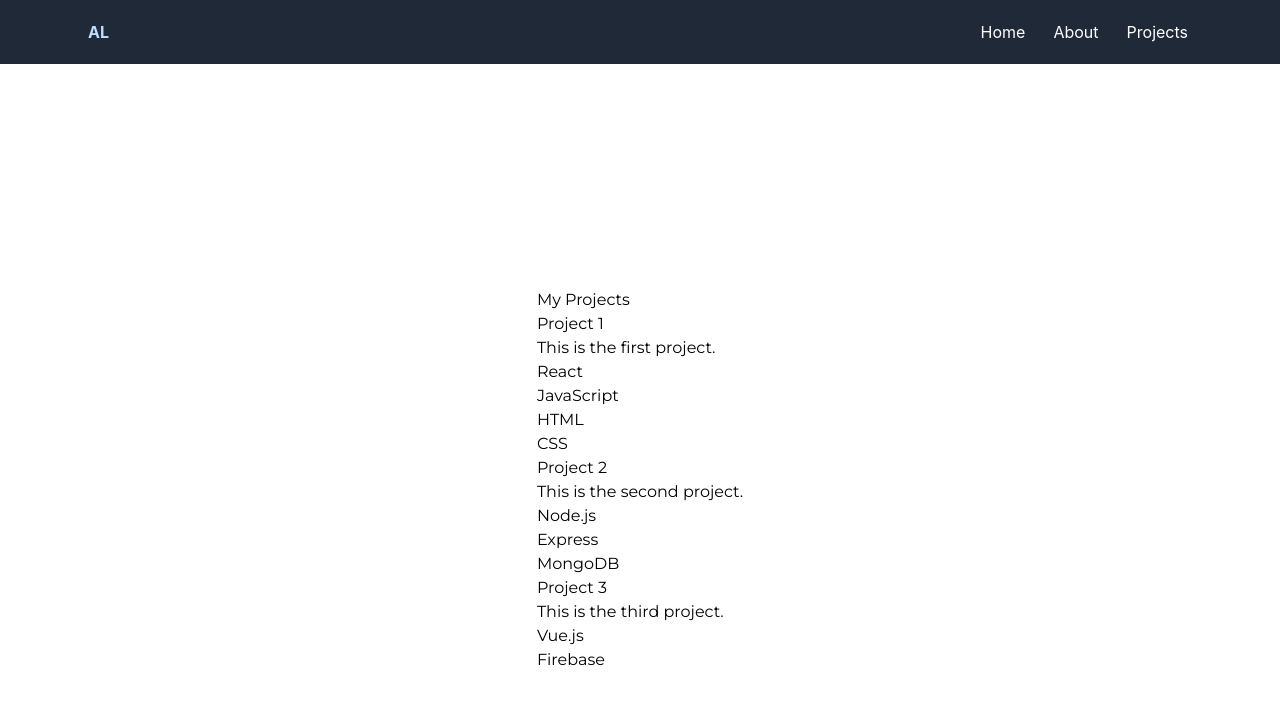
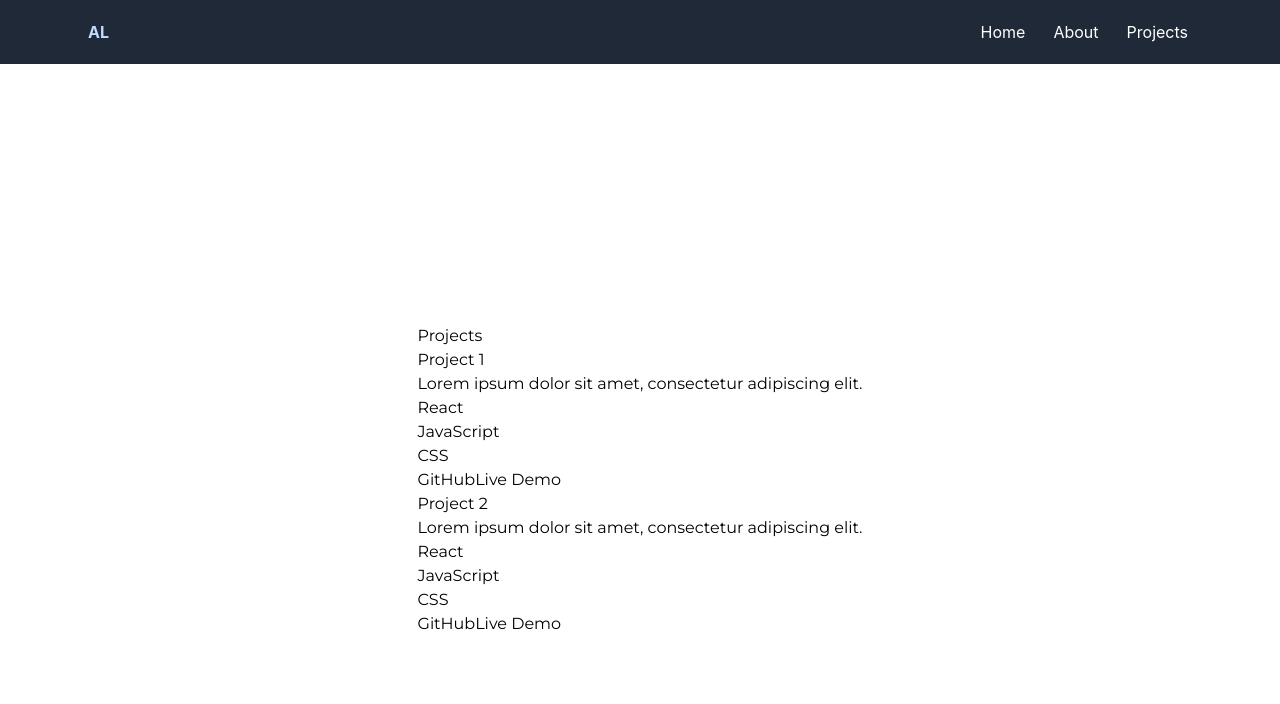
Before and after one commit to alicia-lau/alicialau.github.io, a React (Create React App) app in the folder resume-portfolio/: page /#/projects in a window 1280 px wide. Shown: the top 704 px of the page. Built offline with nearby package versions, Linux system fonts and the light colour scheme.

Commit message:
edit projects

```diff
--- a/resume-portfolio/src/components/About.js
+++ b/resume-portfolio/src/components/About.js
@@ -4,7 +4,7 @@ import IconGrid from './IconGrid';
 const About = () => {
     return (
         <div className='my-8'>
-            <h2 className='text-2xl font-bold mb-4'>About Me</h2>
+            <h2 className='text-2xl font-bold mb-4 pt-64'>About Me</h2>
             <div className="border-b-2 border-gray-300"></div> {/* Divider Line */}
             <p className='mt-4 text-lg text-gray-600'>
                 Hi, I'm Alicia! Trained as a mechanical engineer and fueled by a passion for software engineering, I hold a Bachelor's of Science in Mechanical Engineering, complemented by a minor in Japanese from the University of Rochester.
--- a/resume-portfolio/src/components/Projects.js
+++ b/resume-portfolio/src/components/Projects.js
@@ -4,24 +4,24 @@ const Projects = () => {
     const projects = [
         {
             title: 'Project 1',
-            description: 'This is the first project.',
-            technologies: ['React', 'JavaScript', 'HTML', 'CSS'],
+            description: 'Lorem ipsum dolor sit amet, consectetur adipiscing elit.',
+            technologies: ['React', 'JavaScript', 'CSS'],
+            githubLink: 'https://github.com/your-username/project-1',
+            liveDemoLink: 'https://your-username.github.io/project-1',
         },
         {
             title: 'Project 2',
-            description: 'This is the second project.',
-            technologies: ['Node.js', 'Express', 'MongoDB'],
+            description: 'Lorem ipsum dolor sit amet, consectetur adipiscing elit.',
+            technologies: ['React', 'JavaScript', 'CSS'],
+            githubLink: 'https://github.com/your-username/project-2',
+            liveDemoLink: 'https://your-username.github.io/project-2',
         },
-        {
-            title: 'Project 3',
-            description: 'This is the third project.',
-            technologies: ['Vue.js', 'Firebase'],
-        },
+        // Add more projects here
     ];
 
     return (
         <div>
-            <h2>My Projects</h2>
+            <h2>Projects</h2>
             {projects.map((project, index) => (
                 <div key={index}>
                     <h3>{project.title}</h3>
@@ -31,6 +31,10 @@ const Projects = () => {
                             <li key={index}>{technology}</li>
                         ))}
                     </ul>
+                    <div>
+                        <a href={project.githubLink}>GitHub</a>
+                        <a href={project.liveDemoLink}>Live Demo</a>
+                    </div>
                 </div>
             ))}
         </div>
```
